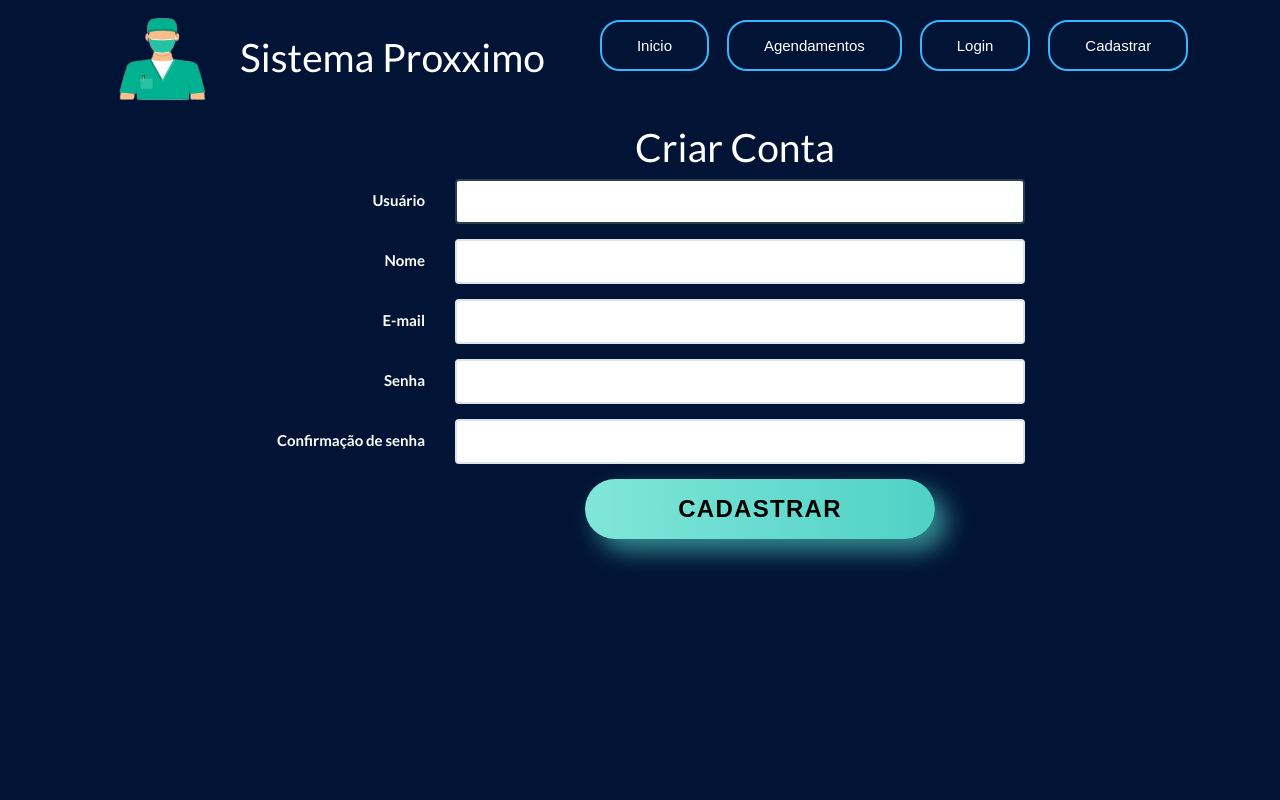
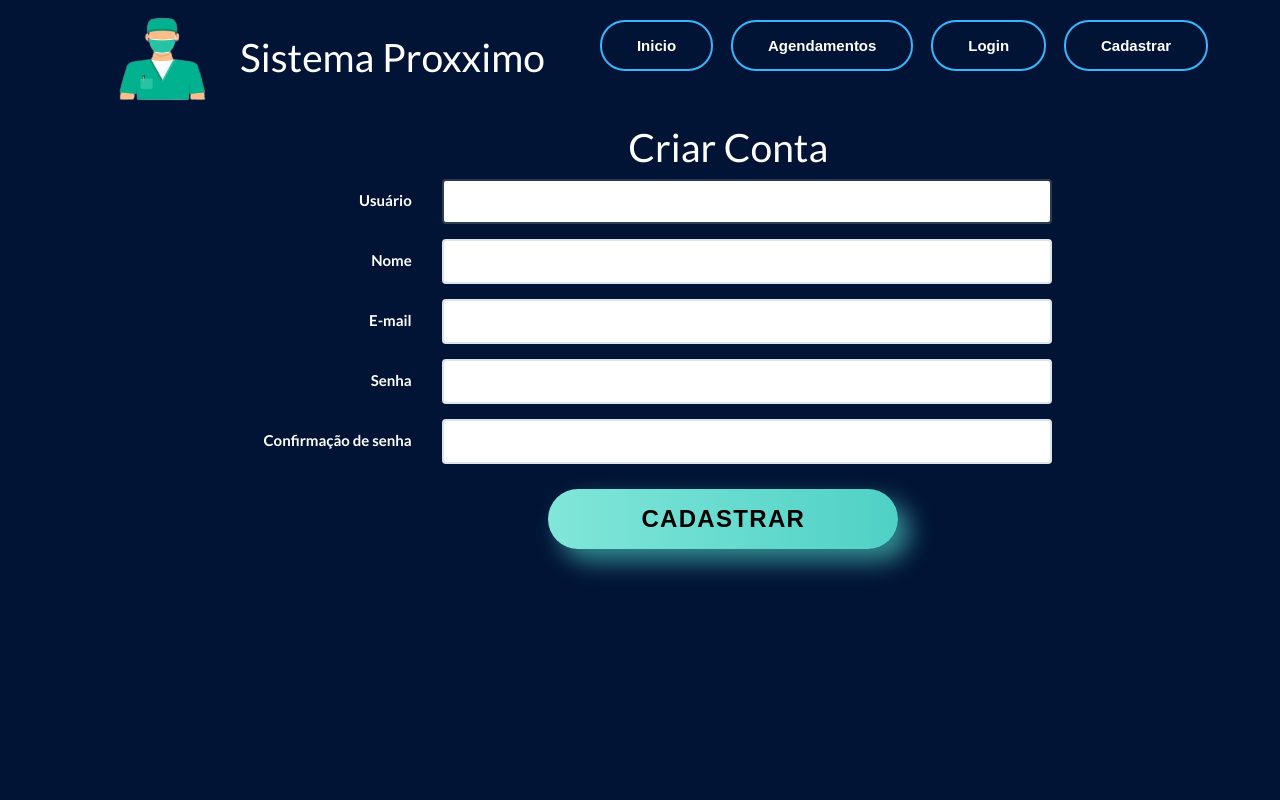
Before and after one commit to brunodlucka/proxximo-py, a Django app: page /conta/registro/ in a window 1280 px wide. Run offline with Django 4.2, Linux system fonts and the light colour scheme; parts of the project's set-up code (start-up, migrations or seed data) failed here and were passed over; some libraries are stand-ins or nearby versions.

Commit message:
atualização home

```diff
--- a/accounts/templates/accounts/register.html
+++ b/accounts/templates/accounts/register.html
@@ -9,7 +9,7 @@
 {% block container %}
 <div class="row">
     <div class="col-md-8 col-md-offset-2">
-        <div class="cadastro">
+        <div class="criar-conta">
             <h1>Criar Conta</h1>
         </div>
         <form class="form-horizontal" method="post">
@@ -32,10 +32,9 @@
                   </div>
                 </div>
                 {% endfor %}
-                <div class="form-group">
-                  <div class="col-md-9 col-md-offset-3">
+                <div class="area-botao">
                     <button type="submit" class="btn-cadastrar">Cadastrar</button>
-                  </div>
+                </div>
                   <footer>
                   </footer>
                 </div>
--- a/static/assets/font-awesome-4.6.3/css/home.css
+++ b/static/assets/font-awesome-4.6.3/css/home.css
@@ -3,7 +3,7 @@
 body{
   background-color: #021436;
   color: white;
-  max-width: 1200px;
+  max-width: 0 auto;
   margin: 0 auto;
   padding: 15px;
 }
@@ -21,8 +21,10 @@ header{
   font-weight: bold;
   margin-left: 30px;
   font-weight: 100;
+}
 
-}
+
+
 
 li{
   display: inline-block;
@@ -41,15 +43,17 @@ a:hover{
 .menu{
   border: 2px solid #38b6ff;
   padding: 15px;
-  border-radius: 20px;
+  border-radius: 25px;
   margin-left: 15px;
   font-family: sans-serif;
+  font-weight: bolder;
 
 }
 
 .menu:hover{
-  background-color: #4a0fee;
+  background-color: #0ab0f1;
   color: white;
+
 }
 
 
@@ -66,15 +70,13 @@ h2{
 }
 
 span{
-  color: #38b6ff;
+  color: #4FD1C5;
 }
 
 .lista{
-  max-width: 600px;
-  display: flex;
+
   font-size: 35px;
   margin-bottom:40px;
-  margin-right: 30px;
 
 }
 
@@ -90,6 +92,23 @@ img{
 #logo{
   display: flex;
   flex-direction: row;
+}
+
+.nurse {
+  width: 750px;
+}
+
+#title2 {
+  margin-left: 30px;
+}
+
+.sub-sub-titulo{
+ margin-left: 100px;
+}
+
+.sub-sub-frase{
+  margin-left: 110px;
+  margin-top: 20px;
 }
 
 .btn-home{
@@ -118,14 +137,14 @@ background: linear-gradient(90deg, rgba(129,230,217,1) 0%, rgba(79,209,197,1) 10
 
 /* CSS TELA DE CADASTRO */
 
-.cadastro {
-  margin-left: 380px;
+.criar-conta {
+  margin-left: 400px;
 }
 
+
 .btn-cadastrar {
-  margin-left: 130px;
-  border-radius: 12px;
-
+  margin-left: 320px;
+  margin-top: 10px;
   min-width: 350px;
   min-height: 60px;
   font-family: 'Nunito', sans-serif;
@@ -135,7 +154,7 @@ background: linear-gradient(90deg, rgba(129,230,217,1) 0%, rgba(79,209,197,1) 10
   font-weight: 700;
   color: #000000;
   background: #4FD1C5;
-background: linear-gradient(90deg, rgba(129,230,217,1) 0%, rgba(79,209,197,1) 100%);
+  background: linear-gradient(90deg, rgba(129,230,217,1) 0%, rgba(79,209,197,1) 100%);
   border: none;
   border-radius: 1000px;
   box-shadow: 12px 12px 24px rgba(79,209,197,.64);
@@ -152,7 +171,7 @@ background: linear-gradient(90deg, rgba(129,230,217,1) 0%, rgba(79,209,197,1) 10
 }
 
 .btn-enviar {
-  margin-left: 130px;
+  margin-left: 120px;
   border-radius: 12px;
 
   min-width: 350px;
@@ -164,7 +183,7 @@ background: linear-gradient(90deg, rgba(129,230,217,1) 0%, rgba(79,209,197,1) 10
   font-weight: 700;
   color: #000000;
   background: #4FD1C5;
-background: linear-gradient(90deg, rgba(129,230,217,1) 0%, rgba(79,209,197,1) 100%);
+  background: linear-gradient(90deg, rgba(129,230,217,1) 0%, rgba(79,209,197,1) 100%);
   border: none;
   border-radius: 1000px;
   box-shadow: 12px 12px 24px rgba(79,209,197,.64);
```
Also changed, not shown: templates/index.html (+16 -14 lines), 1 other file.
